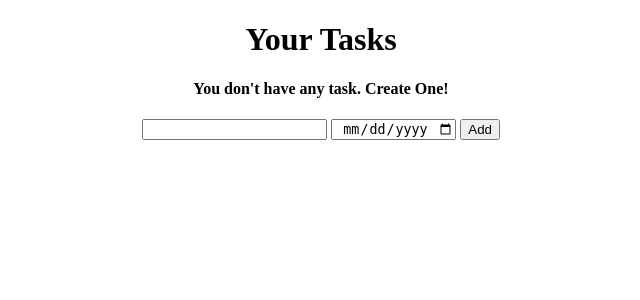
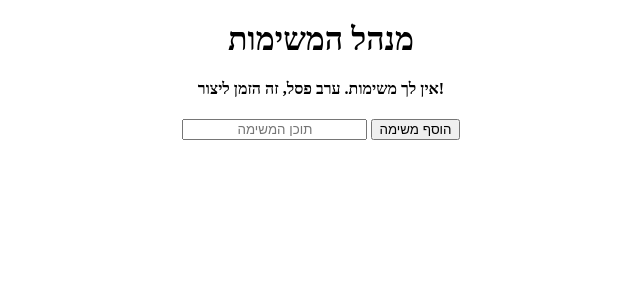
Before and after one commit to grinsh/flask-todos-app, a Flask app: page / in a window 1280 px wide. Shown: the part 26-326 px from the top of the page, without its empty margins (319-959 px from the left). Run offline with Flask 3, Linux system fonts and the light colour scheme.

Commit message:
Hebrew-app

```diff
--- a/templates/errorMessage.html
+++ b/templates/errorMessage.html
@@ -2,11 +2,11 @@
 
 {%  block head%}
 
-    <title>Error</title>
+    <title>הדף לא קיים</title>
 {% endblock %}
 
 
 {%  block body%}
     <h1>{{message}}</h1>
-    <a href="/">Return to HomePage</a>
+    <a href="/">חזור לדף הבית</a>
 {% endblock %}
--- a/templates/index.html
+++ b/templates/index.html
@@ -1,20 +1,19 @@
-{%  extends 'base.html'  %}
+{% extends 'base.html' %}
 
-{%  block head %}
-    <link rel="stylesheet"   href="static/css/index.css">
-    <title>Tasks App</title>
+{% block head %}
+<link rel="stylesheet" href="static/css/index.css">
+<title>מנהל המשימות</title>
 {% endblock %}
 
-{%  block body%}
-<h1>Your Tasks</h1>
-    {% if tasks|length < 1 %}
-        <h4>You don't have any task.  Create One!</h4>
+{% block body%}
+<h1> מנהל המשימות</h1>
+{% if tasks|length < 1 %} <h4>אין לך משימות. ערב פסל, זה הזמן ליצור!</h4>
     {%else %}
     <table>
         <tr>
-            <th>Title</th>
-            <th>Date</th>
-            <th>Is Completed</th>
+            <th>כותרת</th>
+            <th>תאריך</th>
+            <th>בוצע</th>
         </tr>
         {% for task in tasks: %}
         <tr>
@@ -22,8 +21,8 @@
             <td>{{task.date_created.date()}}</td>
             <td>{{task.completed}}</td>
             <td>
-                <a href="/update/{{task.id}}">Update</a>
-                <a href="/delete/{{task.id}}">Delete</a>
+                <a href="/update/{{task.id}}">עדכון</a>
+                <a href="/delete/{{task.id}}">מחיקה</a>
             </td>
         </tr>
         {% endfor %}
@@ -31,9 +30,8 @@
     </table>
     {% endif %}
 
-    <form action="/"  method="post">
-        <input id="title" name="title" type="text"/>
-        <input id="date_created" name="title" type="date"/>
-        <button>Add</button>
+    <form action="/" method="post">
+        <input id="title" name="title" type="text" placeholder="תוכן המשימה"/>
+        <button>הוסף משימה</button>
     </form>
-{% endblock %}
+    {% endblock %}
--- a/templates/update.html
+++ b/templates/update.html
@@ -3,13 +3,13 @@
 
 {%  block head %}
     <link rel="stylesheet"   href="static/css/index.css">
-    <title>Update Task</title>
+    <title>עדכון משימה </title>
 {% endblock %}
 
 
 
 {%  block body %}
-    <h1>Update Task</h1>
+    <h1>עדכון משימה </h1>
     <form action="/update/{{task.id}}"  method="POST">
         <input id="title" name="title" type="text" value="{{task.title}}"/>
         <input id="dateToComplete" name="dateToComplete" type="text" value="{{task.dateToComplete}}"/>
@@ -20,6 +20,6 @@
 <!--            <option  value="True">True</option>-->
 <!--            <option  value="False">False</option>-->
 <!--        </select>-->
-        <button>Update</button>
+        <button>עדכן</button>
     </form>
 {% endblock %}
```
